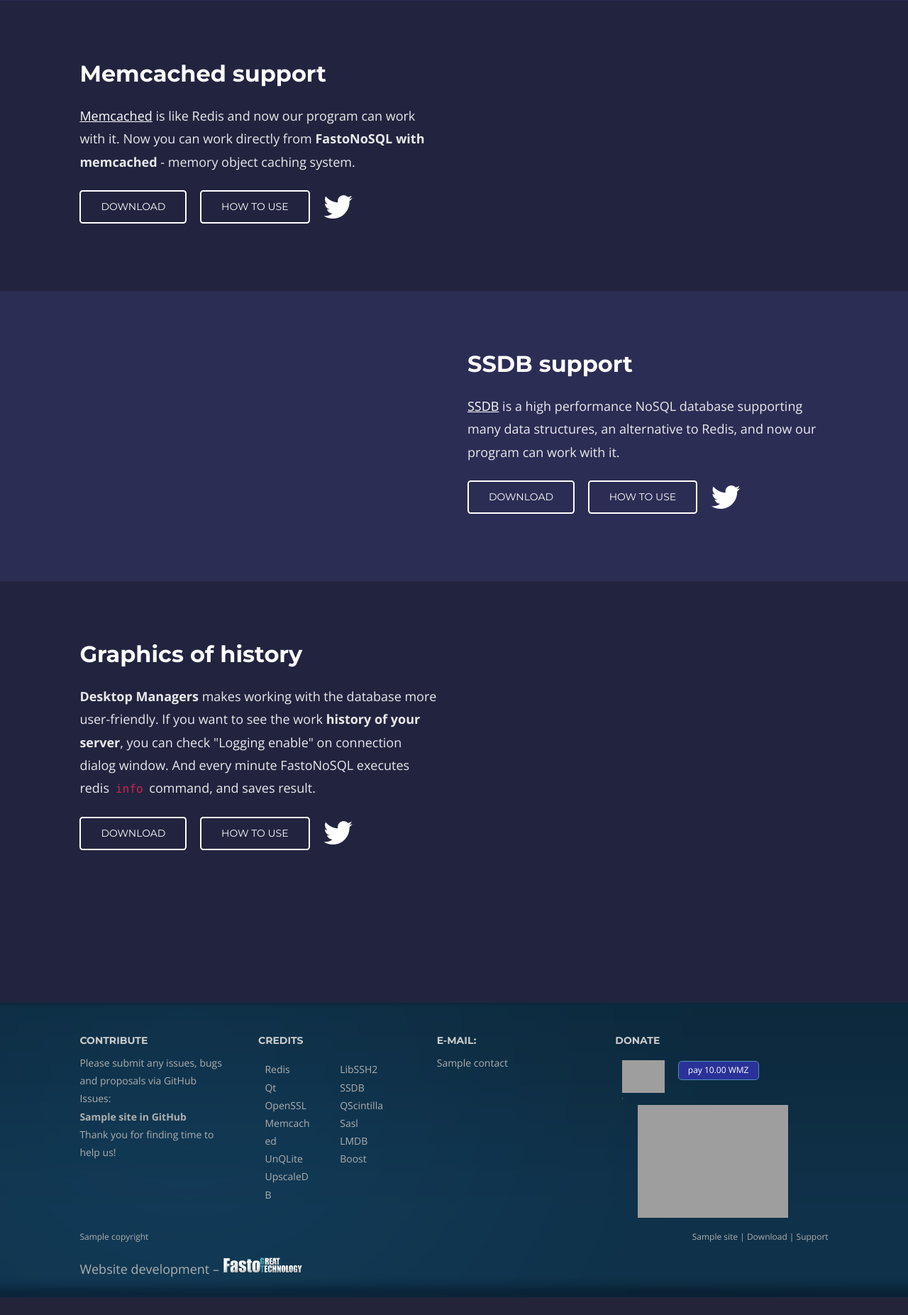
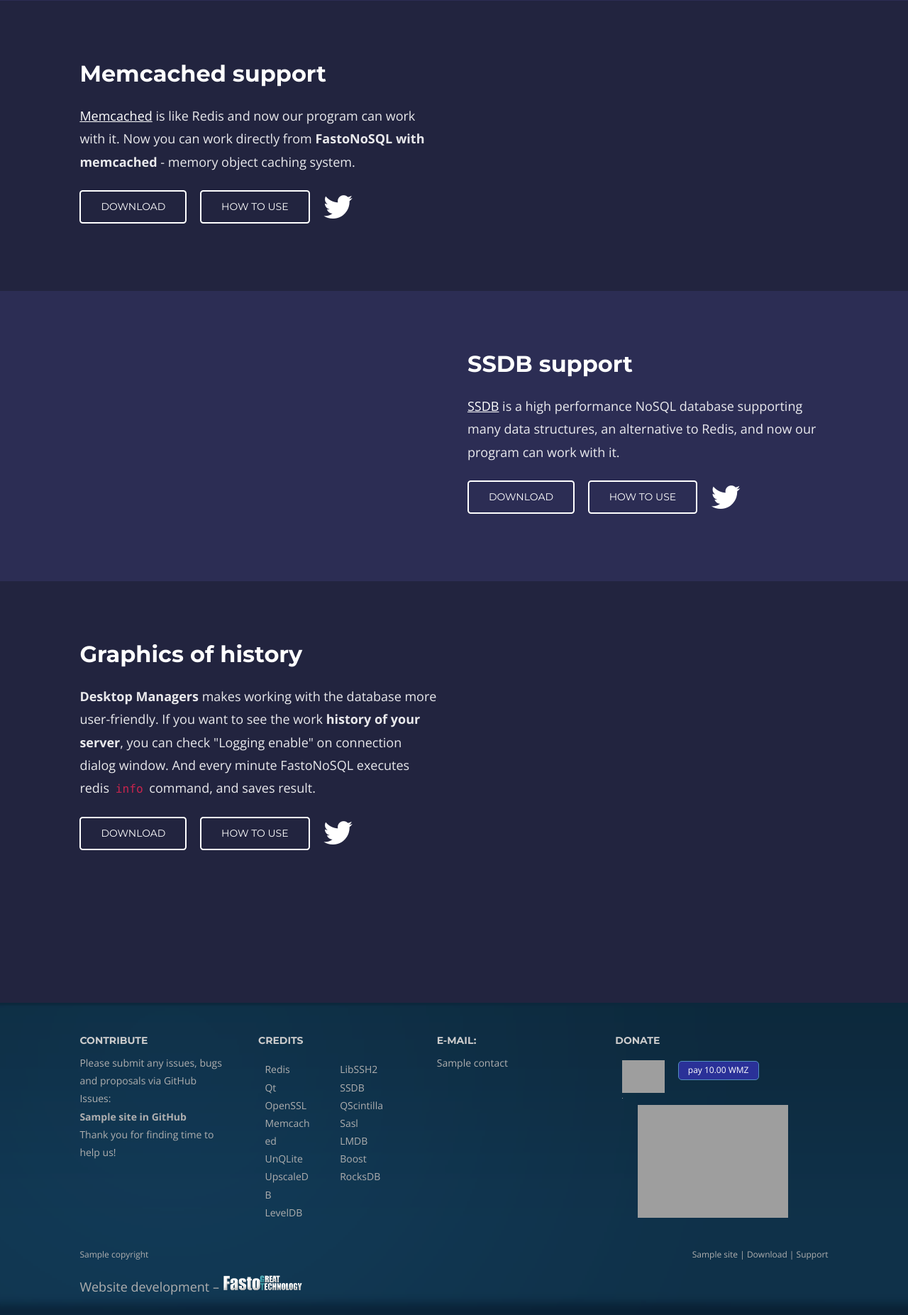
Before and after one commit to fastogt/fastonosql_site, a Node project: template views/index.ejs in a window 1280 px wide. Shown: the part 4239-6092 px from the top of the page at 71% size. Before the commit the page ends 6067 px from the top, so only its background shows below. Run offline with Node 20 templates, Linux system fonts and the light colour scheme; the template is opened without the code that fills it: most values are stand-ins (such as "Sample title", 1, 10 or a date in 2020); some libraries are stand-ins or nearby versions; grey boxes are pictures that could not be loaded.

Commit message:
Update index.ejs

```diff
--- a/views/index.ejs
+++ b/views/index.ejs
@@ -387,7 +387,8 @@
                   <a href="https://www.openssl.org" target="_blank" class="box" style="display:block;width:70px">OpenSSL</a>
                   <a href="http://memcached.org" target="_blank" class="box" style="display:block;width:70px">Memcached</a>
                   <a href="http://unqlite.org" target="_blank" class="box" style="display:block;width:70px">UnQLite</a>
-				  <a href="http://upscaledb.com" target="_blank" class="box" style="display:block;width:70px">UpscaleDB</a>
+	          <a href="http://upscaledb.com" target="_blank" class="box" style="display:block;width:70px">UpscaleDB</a>
+		  <a href="http://leveldb.org" target="_blank" class="box" style="display:block;width:70px">LevelDB</a>
                 </td>
                 <td>
                   <a href="http://www.libssh2.org" target="_blank" class="box" style="display:block;width:70px">LibSSH2</a>
@@ -395,7 +396,8 @@
                   <a href="http://www.riverbankcomputing.com/software/qscintilla/intro" target="_blank" class="box" style="display:block;width:70px">QScintilla</a>
                   <a href="https://cyrusimap.org" target="_blank" class="box" style="display:block;width:70px">Sasl</a>
                   <a href="http://symas.com/mdb" target="_blank" class="box" style="display:block;width:70px">LMDB</a>
-				  <a href="http://www.boost.org" target="_blank" class="box" style="display:block;width:70px">Boost</a>
+		  <a href="http://www.boost.org" target="_blank" class="box" style="display:block;width:70px">Boost</a>
+		  <a href="http://rocksdb.org" target="_blank" class="box" style="display:block;width:70px">RocksDB</a>
                 </td>
               </tr>
             </table>
```
